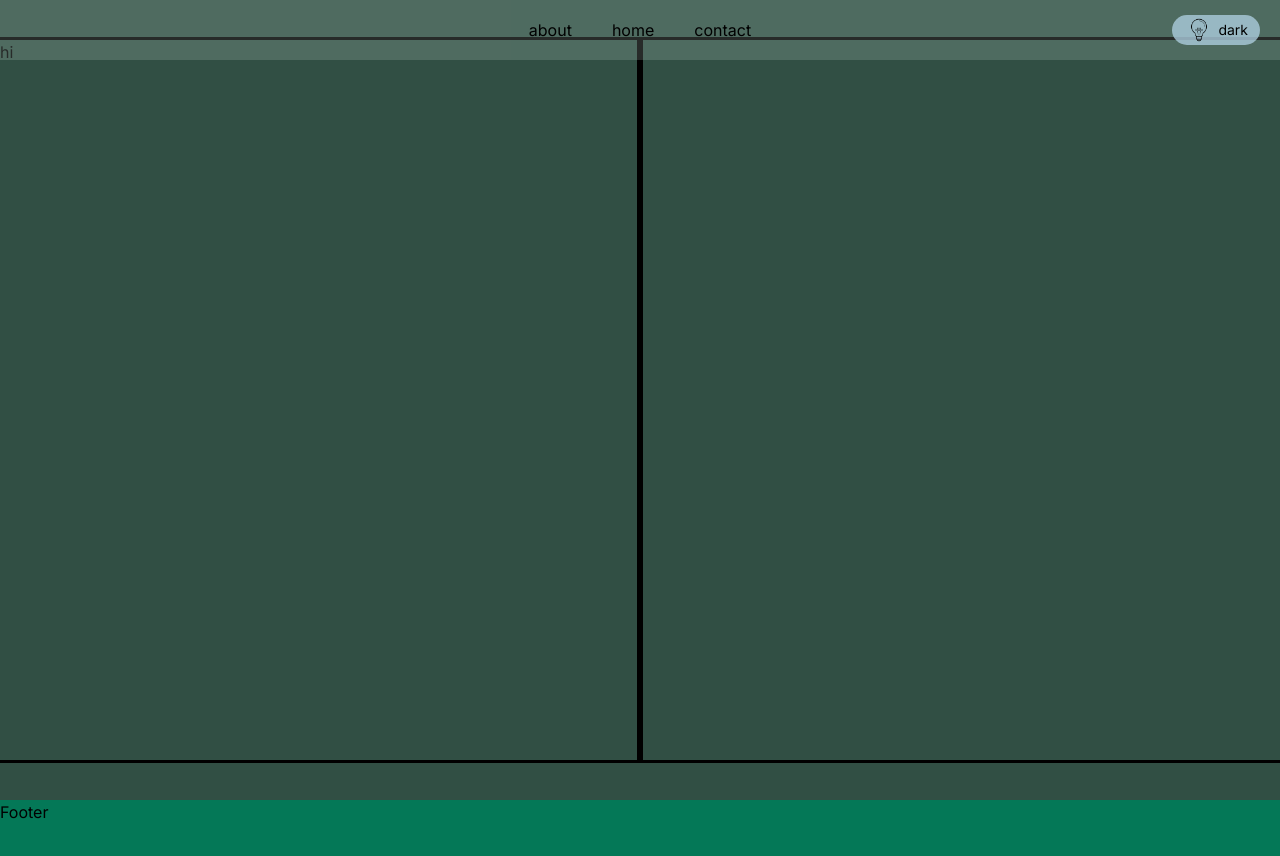
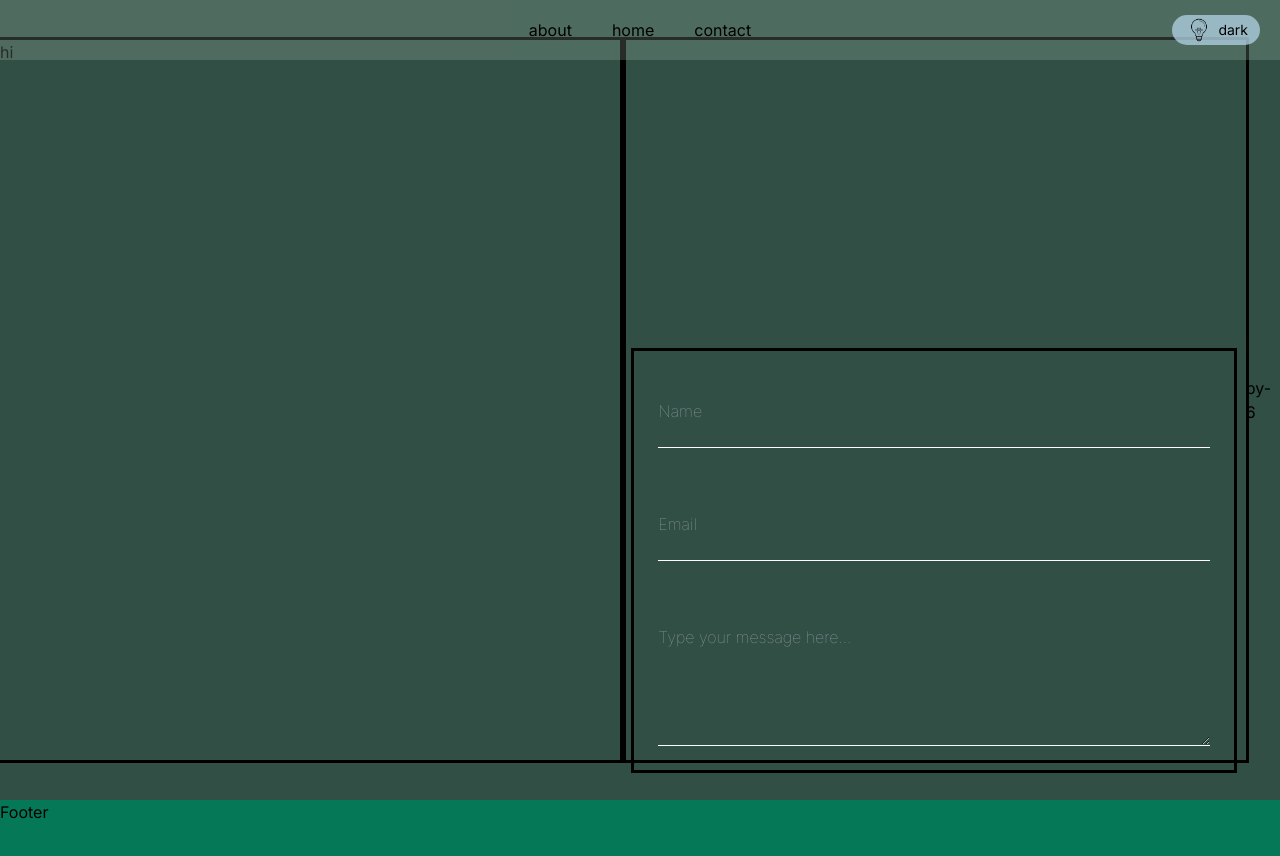
Before and after one commit to Alex-dev7/The_Hamlet_At_Heartstone_Pointe, a Next.js app: page /contact in a window 1280 px wide. Shown: the top 856 px of the page. Built offline with nearby package versions, Linux system fonts and the light colour scheme; a web font is replaced by a local one.

Commit message:
contact form

```diff
--- a/app/(site)/contact/page.tsx
+++ b/app/(site)/contact/page.tsx
@@ -1,5 +1,27 @@
 "use client"
+import { useState } from "react"
+
+const initValues = {
+  name: "",
+  email: "",
+  message: "",
+}
+
+const initState = {values: initValues}
+
 function Contact() {
+const [state, setState] = useState(initState)
+
+const {values} = state
+
+const handleChange = ({target}) => setState((prev) => ({
+  ...prev,
+  values: {
+    ...prev.values,
+    [target.name] : target.value,
+  }
+}) )
+
   return (
     <div className="h-screen w-screen flex place-items-center justify-evenly bg-[#314F44] ">
         <div className="w-[50%] h-[90%] outline ">
@@ -8,9 +30,27 @@ function Contact() {
             </p>
         </div>
         <div className="w-[50%] h-[90%] outline " >
+          <form
+          className="w-[600px] h-fit mx-auto flex flex-col gap-10 outline p-6 my-[50%]">
+            <fieldset className="flex flex-col gap-2 text-white font-thin">
+              {/* <label>Name</label> */}
+              <input type="text" name="name" placeholder="Name"  required value={values.name} onChange={handleChange}
+              className="w-full py-6 bg-transparent border-b-[1px] border-white focus:outline-none focus:border-cyan-300"/>
+            </fieldset>
+            <fieldset className="flex flex-col gap-2 text-white font-thin">
+              {/* <label>Email</label> */}
+              <input type="email" name="email" placeholder="Email" required value={values.email} onChange={handleChange}
+              className="w-full py-6 bg-transparent border-b-[1px] border-white focus:outline-none focus:border-cyan-300"/>
+            </fieldset>
+            <fieldset className="flex flex-col gap-2 text-white font-thin">
+              {/* <label>Email</label> */}
+              <textarea  name="message" rows={4} placeholder="Type your message here..." required value={values.message} onChange={handleChange}
+              className="w-full py-6 bg-transparent border-b-[1px] border-white focus:outline-none focus:border-cyan-300"/>
+            </fieldset>
 
+          </form>
         </div>
-
+     py-6
     </div>
   )
 }
```
